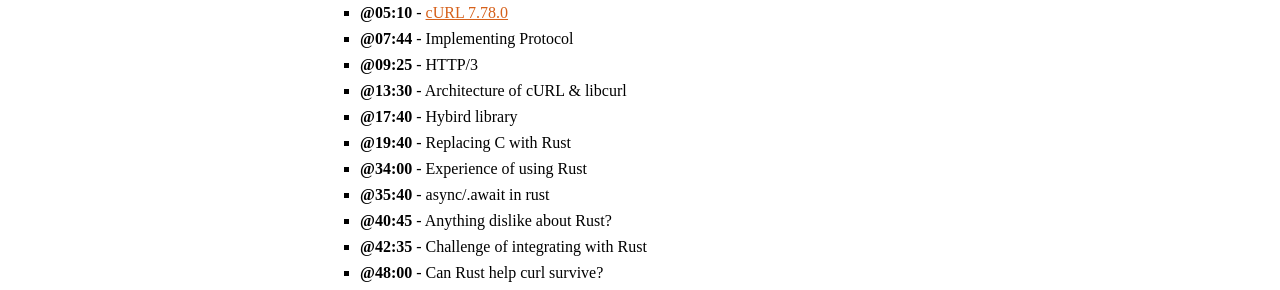
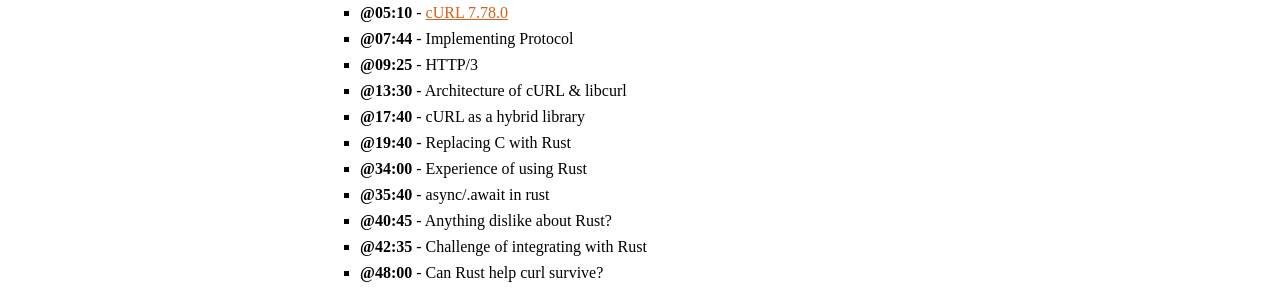
Before and after one commit to rustacean-station/rustacean-station.org, a Jekyll site: the page built from _episodes/035-daniel-stenberg.md, in a window 1280 px wide. Shown: the part 1396-1686 px from the top of the page. Built offline with Jekyll 4.4.1, drawn with Linux system fonts in a browser that asks for light colours.

Commit message:
Update _episodes/035-daniel-stenberg.md

```diff
--- a/_episodes/035-daniel-stenberg.md
+++ b/_episodes/035-daniel-stenberg.md
@@ -41,7 +41,7 @@
 - [@07:44] - Implementing Protocol
 - [@09:25] - HTTP/3
 - [@13:30] - Architecture of cURL & libcurl
-- [@17:40] - Hybird library
+- [@17:40] - cURL as a hybrid library
 - [@19:40] - Replacing C with Rust
 - [@34:00] - Experience of using Rust
 - [@35:40] - async/.await in rust
```
